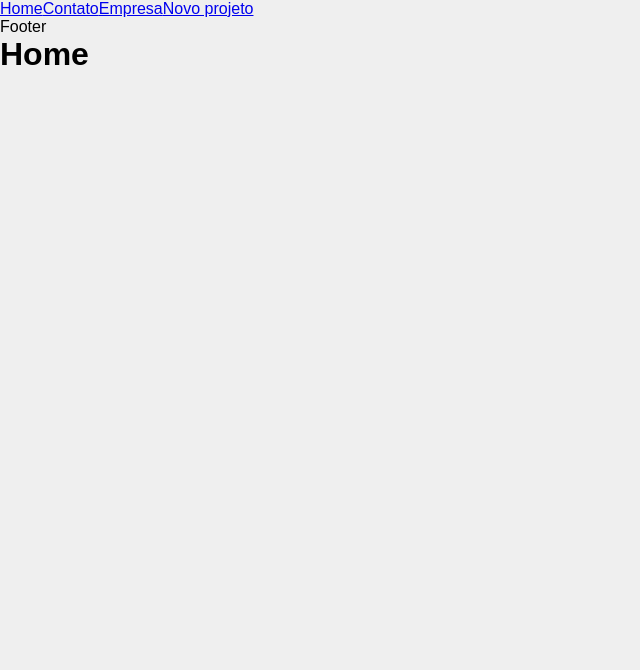
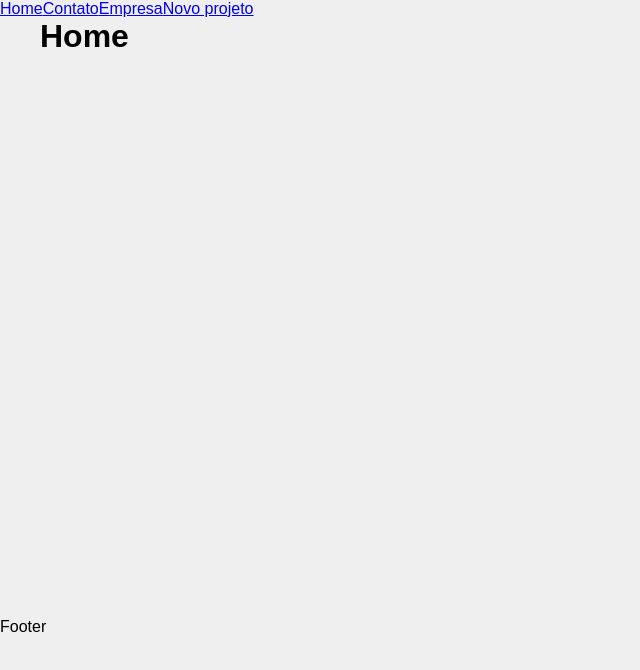
Before and after one commit to narakushi/projeto-curso-hora-de-codar-costs, a React (Create React App) app: page / in a window 1280 px wide. Shown: the top 670 px of the page, without its empty margins (0-640 px from the left). Built offline with nearby package versions, Linux system fonts and the light colour scheme.

Commit message:
criando container

```diff
--- a/src/App.js
+++ b/src/App.js
@@ -1,8 +1,9 @@
-import { BrowserRouter as Router, Routes, Route, Link } from 'react-router-dom';
-import Home from './components/pages/Home';
-import Contact from './components/pages/Contact';
-import Company from './components/pages/Company';
-import NewProject from './components/pages/NewProject';
+import { BrowserRouter as Router, Routes, Route, Link } from "react-router-dom";
+import Home from "./components/pages/Home";
+import Contact from "./components/pages/Contact";
+import Company from "./components/pages/Company";
+import NewProject from "./components/pages/NewProject";
+import Container from "./components/layout/Container";
 
 function App() {
   return (
@@ -13,14 +14,17 @@
         <Link to="/company">Empresa</Link>
         <Link to="/newproject">Novo projeto</Link>
       </div>
-      <footer>Footer</footer>
-      <Routes>
-        <Route exact path="/" element={<Home />}/>
-        <Route path="/company"element={<Company />} />
-        <Route path="/contact" element={<Contact />} />
-        <Route path="/newproject" element={<NewProject />} />
-      </Routes>
+      <Container customClass="min-height">
+        <Routes>
+          <Route exact path="/" element={<Home />} />
+          <Route path="/company" element={<Company />} />
+          <Route path="/contact" element={<Contact />} />
+          <Route path="/newproject" element={<NewProject />} />
+        </Routes>
+      </Container>
+    <footer>Footer</footer>
     </Router>
+
   );
 }
 
--- /dev/null
+++ b/src/components/layout/Container.jsx
@@ -0,0 +1,7 @@
+import styles from './Container.module.css'
+
+function Container(props){
+    return <div className={`${styles.container} ${styles[props.customClass]}`}>{props.children}</div>
+};
+
+export default Container;
--- /dev/null
+++ b/src/components/layout/Container.module.css
@@ -0,0 +1,20 @@
+.container {
+    width: 1200px;
+    display: flex;
+    justify-content: space-between;
+    margin: 0 auto;
+    flex-wrap: wrap;
+}
+
+.min-height {
+    min-height: 75%;
+}
+
+.start {
+    justify-content: flex-start;
+}
+
+.column {
+    flex-direction: column;
+    justify-content: flex-start;
+}
```
